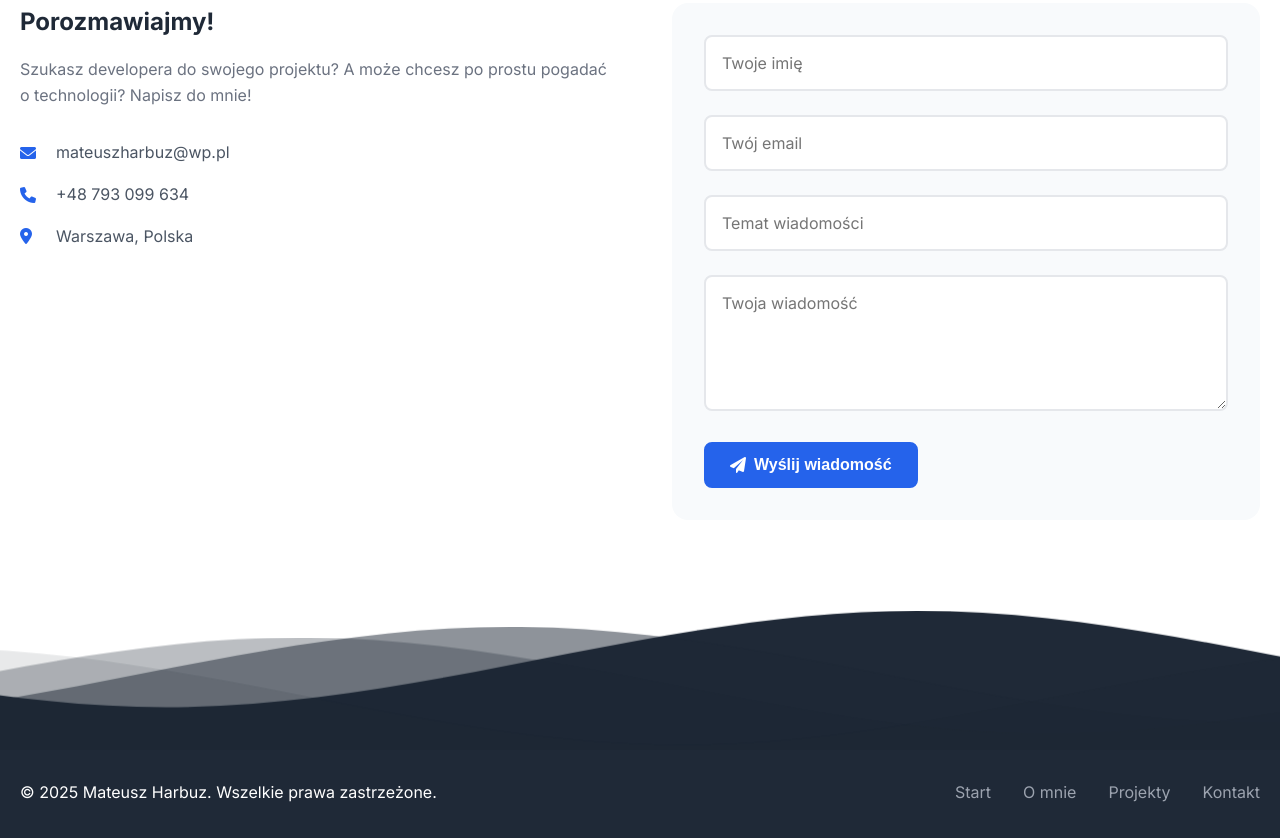
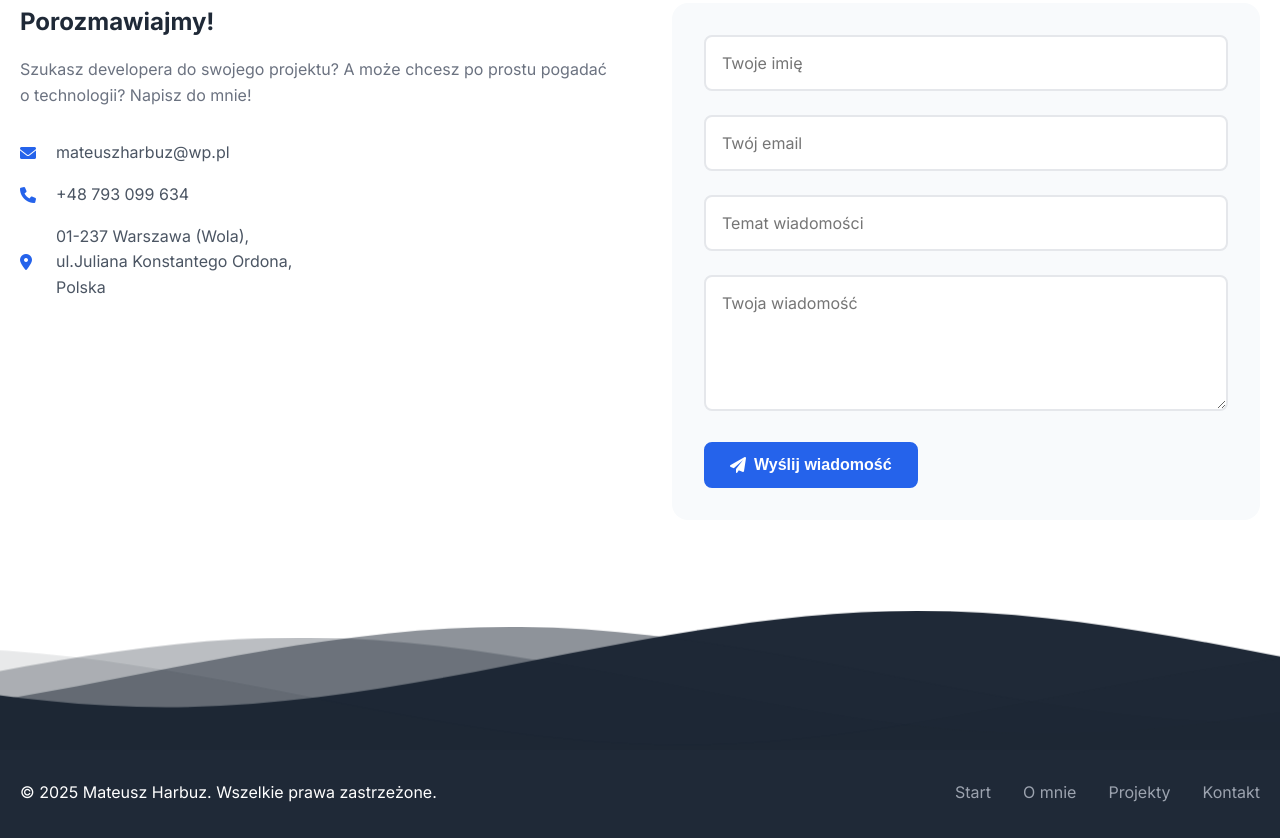
Before and after one commit to Mefiasty/PortfolioMH, a plain HTML site: page index.html in a window 1280 px wide. Shown: the part 6476-7314 px from the top of the page. Drawn offline with Linux system fonts and the light colour scheme.

Commit message:
upadate
upadate

```diff
--- a/index.html
+++ b/index.html
@@ -511,7 +511,7 @@
             </div>
             <div class="contact-item">
               <i class="fas fa-map-marker-alt"></i>
-              <span>Warszawa, Polska</span>
+              <span>01-237 Warszawa (Wola), <br/>ul.Juliana Konstantego Ordona, <br/>Polska</span>
             </div>
           </div>
           <form class="contact-form">
```
